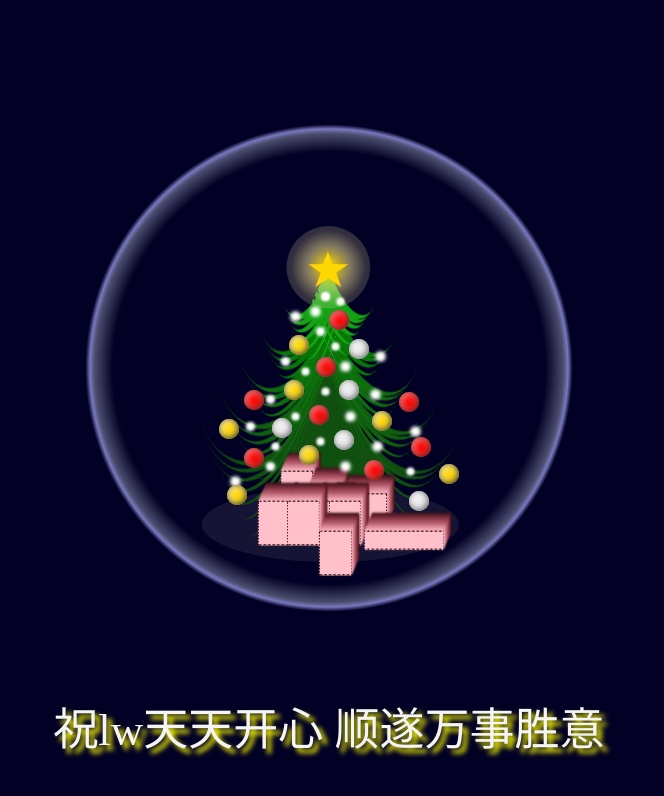
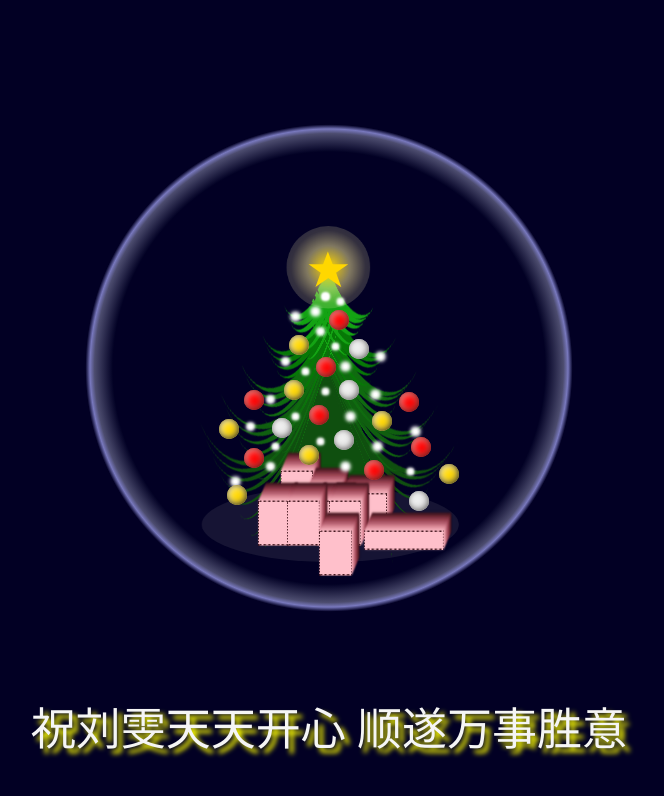
Before and after one commit to huboldboy/123, a plain HTML site: page index.html in a window 1280 px wide. Shown: the whole page, without its empty margins (321-985 px from the left). Drawn offline with Linux system fonts and the light colour scheme.

Commit message:
Update index.html

```diff
--- a/index.html
+++ b/index.html
@@ -10,7 +10,7 @@
 <body>
   <ul class="bgg">
     <li class="sphere"></li>
-    <p class="text">祝lw天天开心
+    <p class="text">祝刘雯天天开心
   顺遂万事胜意</p>
   </ul>
   <ul class="tree">
```
